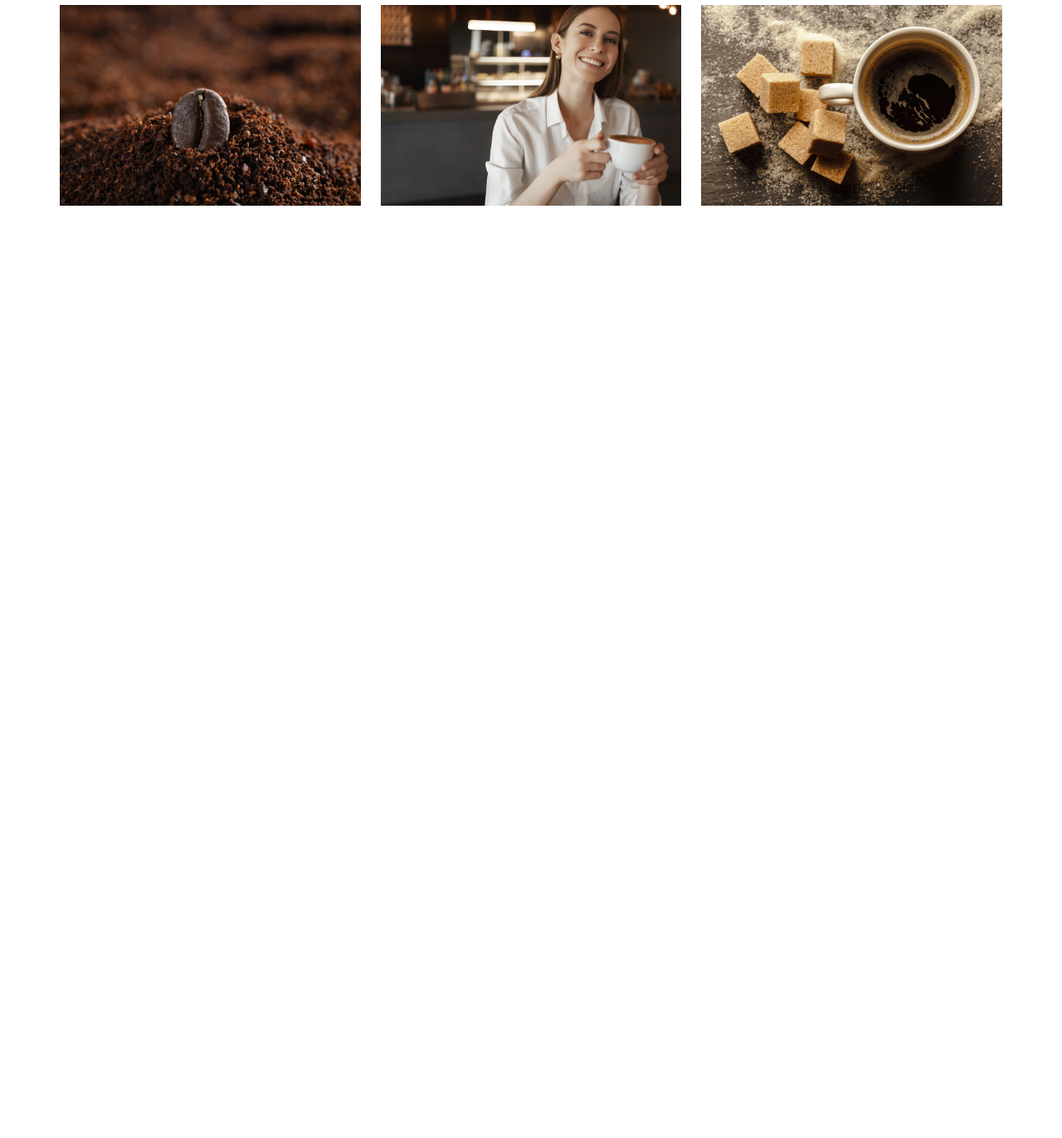
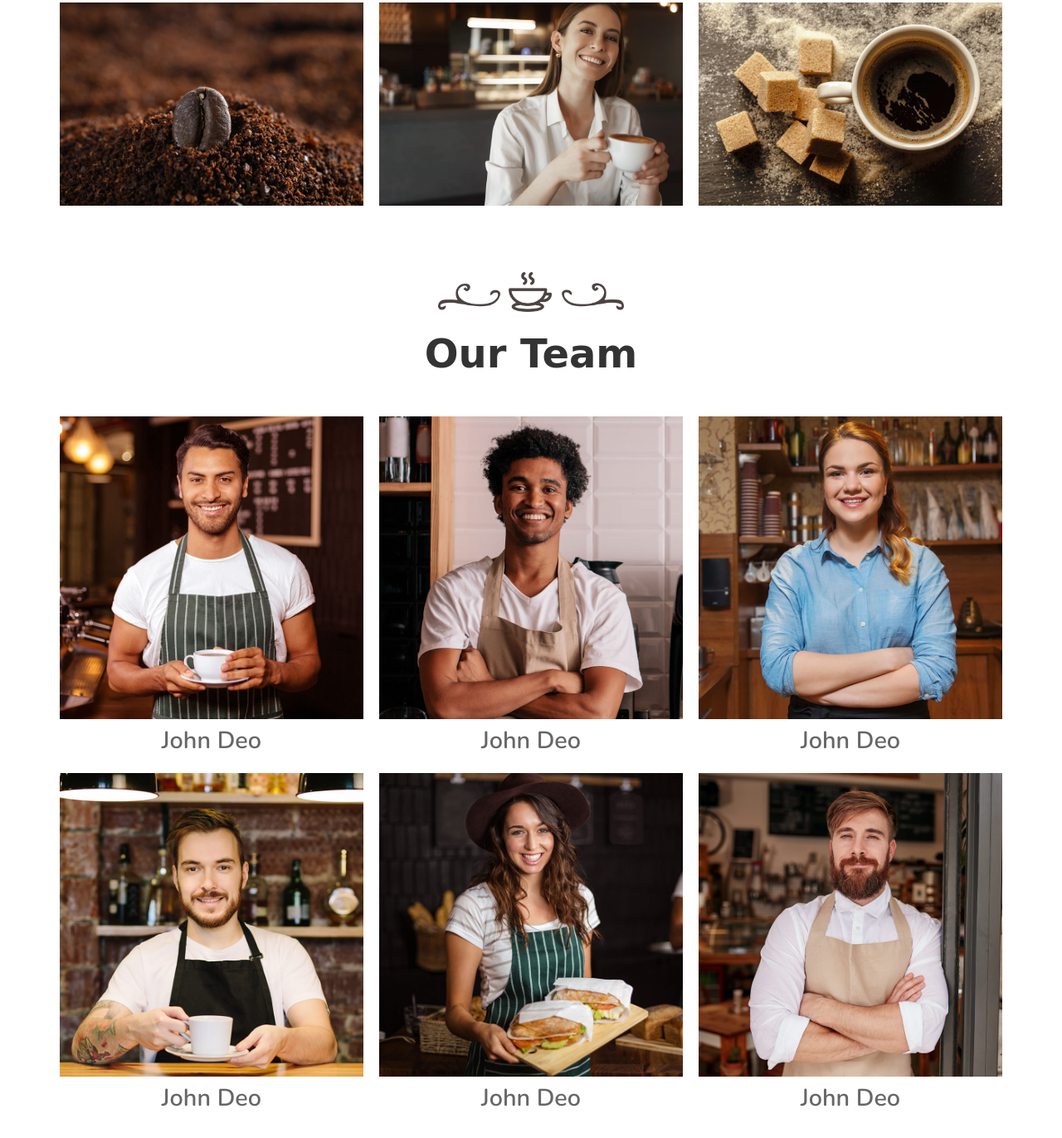
Before and after one commit to sachinDev07/Coffee-Website, a plain HTML site: page index.html in a window 1280 px wide. Shown: the part 3701-5073 px from the top of the page at 83% size. Before the commit the page ends 3997 px from the top, so only its background shows below. Drawn offline with nearby package versions, Linux system fonts and the light colour scheme; a web font is replaced by a local one.

Commit message:
|| Team Section ||

```diff
--- a/index.html
+++ b/index.html
@@ -144,6 +144,40 @@
         </div>
     </section>
 
+    <!-- Team Section -->
+    <section id="team">
+        <div class="heading">
+            <img src="images/heading-img.png" loading="lazy" alt="">
+            <h3>Our Team</h3>
+        </div>
+        <div class="team_container p-1">
+            <div class="box">
+                <img src="images/our-team-1.jpg" loading="lazy" alt="">
+                <h4>John Deo</h4>
+            </div>
+            <div class="box">
+                <img src="images/our-team-2.jpg" loading="lazy" alt="">
+                <h4>John Deo</h4>
+            </div>
+            <div class="box">
+                <img src="images/our-team-3.jpg" loading="lazy" alt="">
+                <h4>John Deo</h4>
+            </div>
+            <div class="box">
+                <img src="images/our-team-4.jpg" loading="lazy" alt="">
+                <h4>John Deo</h4>
+            </div>
+            <div class="box">
+                <img src="images/our-team-5.jpg" loading="lazy" alt="">
+                <h4>John Deo</h4>
+            </div>
+            <div class="box">
+                <img src="images/our-team-6.jpg" loading="lazy" alt="">
+                <h4>John Deo</h4>
+            </div>
+        </div>
+    </section>
+
     <!-- javascript -->
     <script src="script.js"></script>
 </body>
--- a/style.css
+++ b/style.css
@@ -287,13 +287,50 @@ header {
 #gallery .container {
     display: grid;
     grid-template-columns:  repeat(3, 1fr);
-    gap: 1.5rem;
+    gap: 1.2rem;
     align-items: flex-start;
     justify-content: center;
 }
 
 #gallery .container img {
-        height: 100%;
-        width: 100%;
-        object-fit: cover;
+    height: 100%;
+    width: 100%;
+    object-fit: cover;
 }
+
+
+
+
+/* Team Section */
+
+#team .heading {
+    text-align: center;
+    margin-top: 2rem;
+}
+
+#team .heading img {
+    height: 3rem;
+    margin-bottom: 1rem;
+}
+
+#team .team_container {
+    display: grid;
+    grid-template-columns: repeat(3, 1fr);
+    align-items: flex-start;
+    gap: 1.2rem;
+}
+
+#team .team_container .box {
+    text-align: center;
+}
+
+#team .team_container .box img {
+    height: 100%;
+    width: 100%;
+    object-fit: cover;
+}
+
+#team .team_container .box h4 {
+    color: var(--light-color);
+    font-size: 1.8rem;
+}
```
